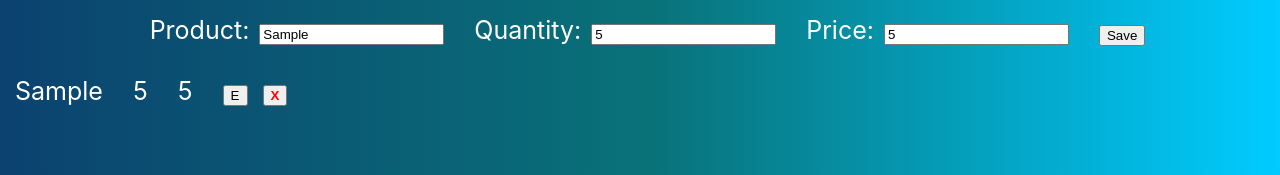
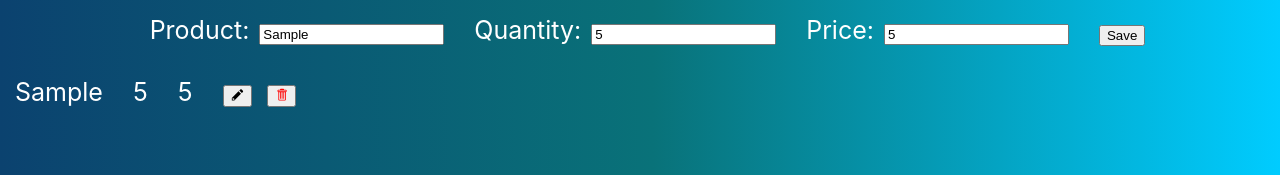
Before and after one commit to Naylin15/react-list, a React (Create React App) app: page / in a window 1280 px wide. Both pictures are taken after typing "Sample", "5", "5" into the empty fields and a click on the input "Save". Shown: the top 175 px of the page. Built offline with nearby package versions, Linux system fonts and the light colour scheme.

Commit message:
feat(ui): add css framework and icons
Signed-off-by: Naylin Medina <nmedina@teclib.com>

```diff
--- a/src/Product.js
+++ b/src/Product.js
@@ -1,5 +1,4 @@
 import React, { Component } from 'react';
-
 class Product extends Component {
   constructor(props) {
     super(props)
--- a/src/Table.js
+++ b/src/Table.js
@@ -1,4 +1,6 @@
 import React, { Component } from 'react';
+import { GoPencil } from 'react-icons/go';
+import {GoTrashcan} from 'react-icons/go';
 
 class Table extends Component {
   render() {
@@ -11,13 +13,13 @@ class Table extends Component {
           className="edit"
           onClick={() => this.props.editProduct(this.props.id)}
         >
-          E
+          <GoPencil />
         </button>
         <button
           className="delete"
           onClick={() => this.props.deleteProduct(this.props.id)}
         >
-          X
+          <GoTrashcan />
         </button>
       </div>
     );
```
Also changed, not shown: 2 other files (tests, documents, lock files or other folders).
